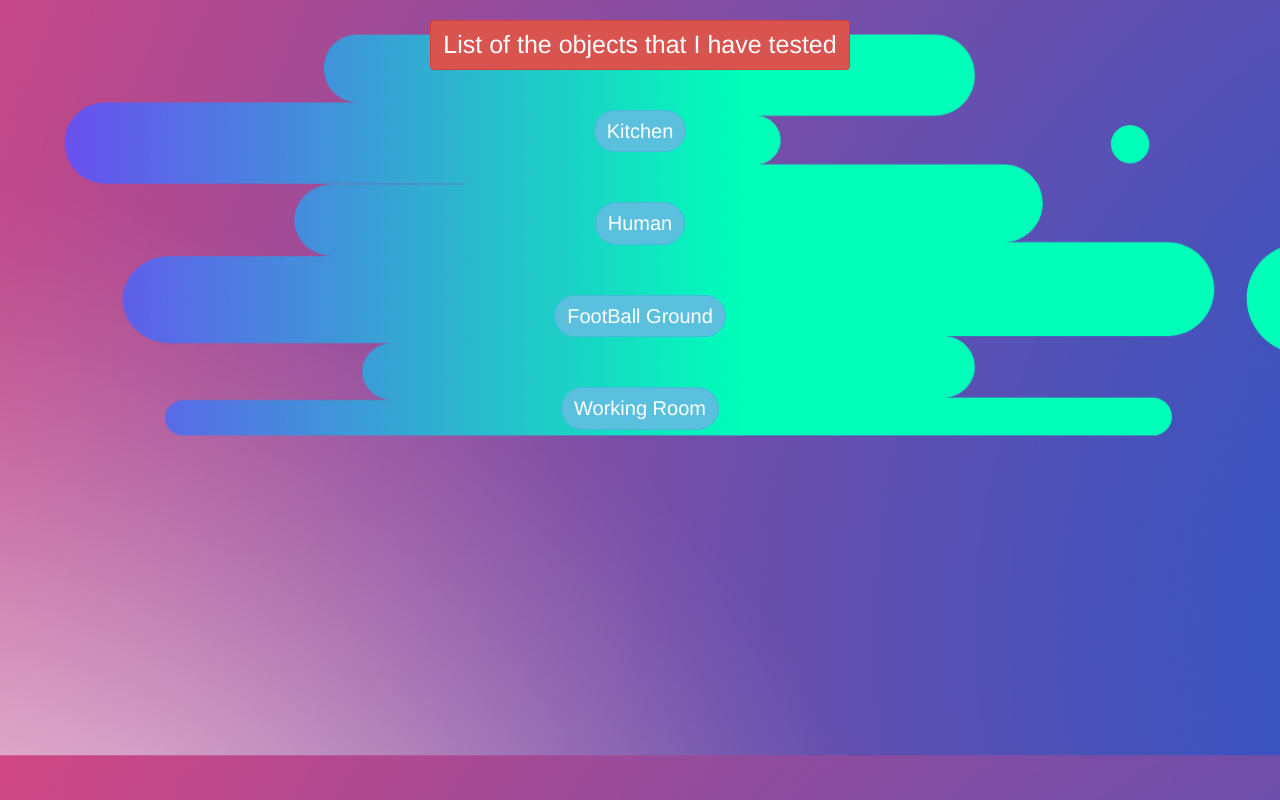
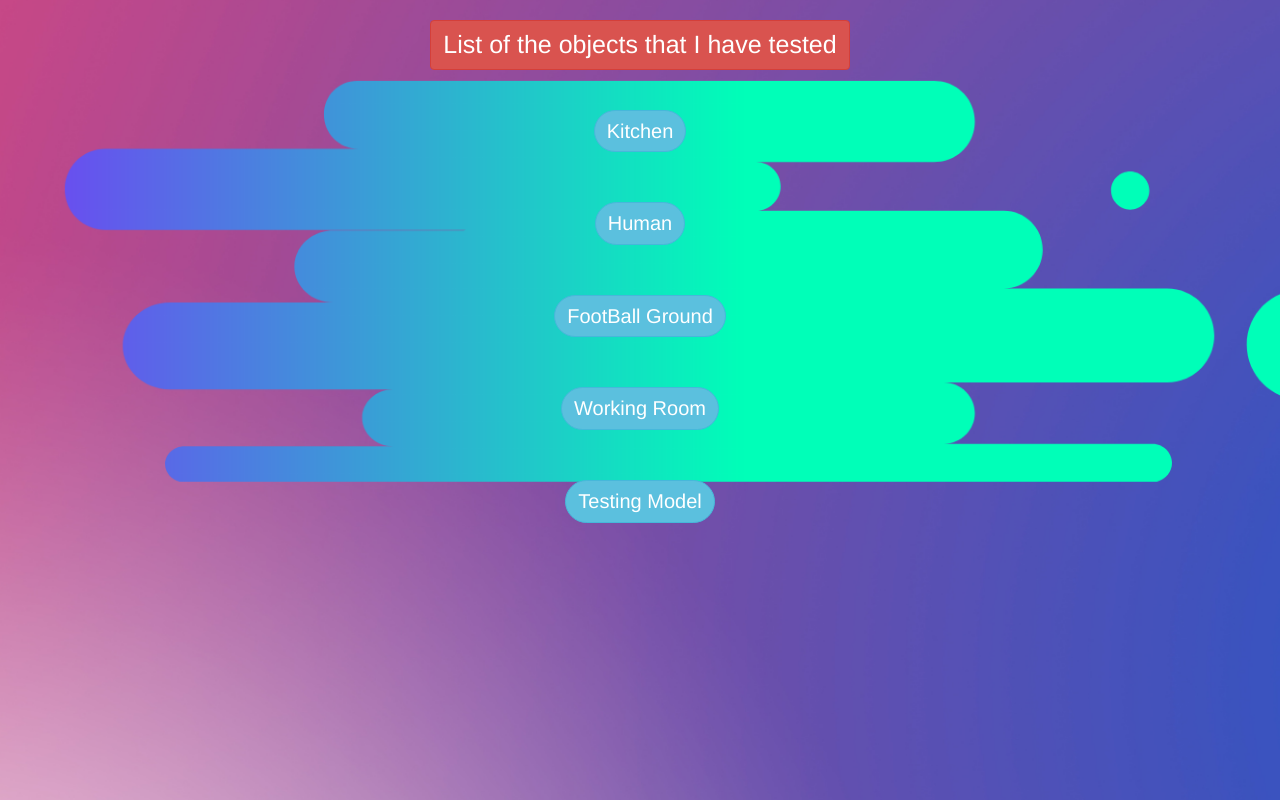
Before and after one commit to saache99/testing, a plain HTML site: page index.html in a window 1280 px wide. Drawn offline with nearby package versions, Linux system fonts and the light colour scheme.

Commit message:
Add files via upload

```diff
--- a/index.html
+++ b/index.html
@@ -20,6 +20,7 @@
         <a class="btn btn-info" href="./human.html"> Human</a><br><br><br>
         <a class="btn btn-info" href="./football.html">FootBall Ground</a><br> <br><br>
         <a class="btn btn-info" href="./working.html">Working Room</a> <br><br><br>
+        <a class="btn btn-info" href="./decting.html">Testing Model</a> <br><br><br>
     </div>
 </body>
 </html>
```
